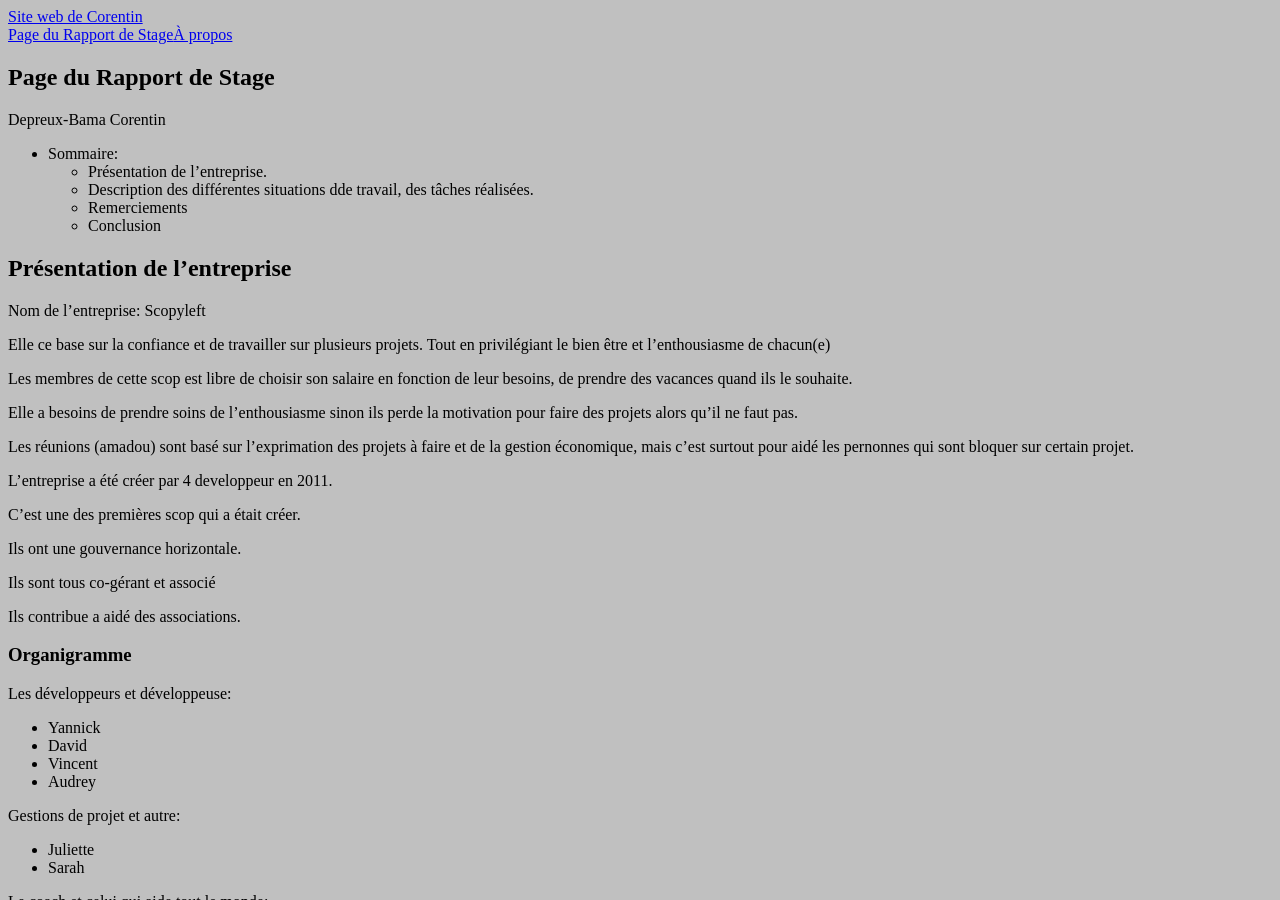
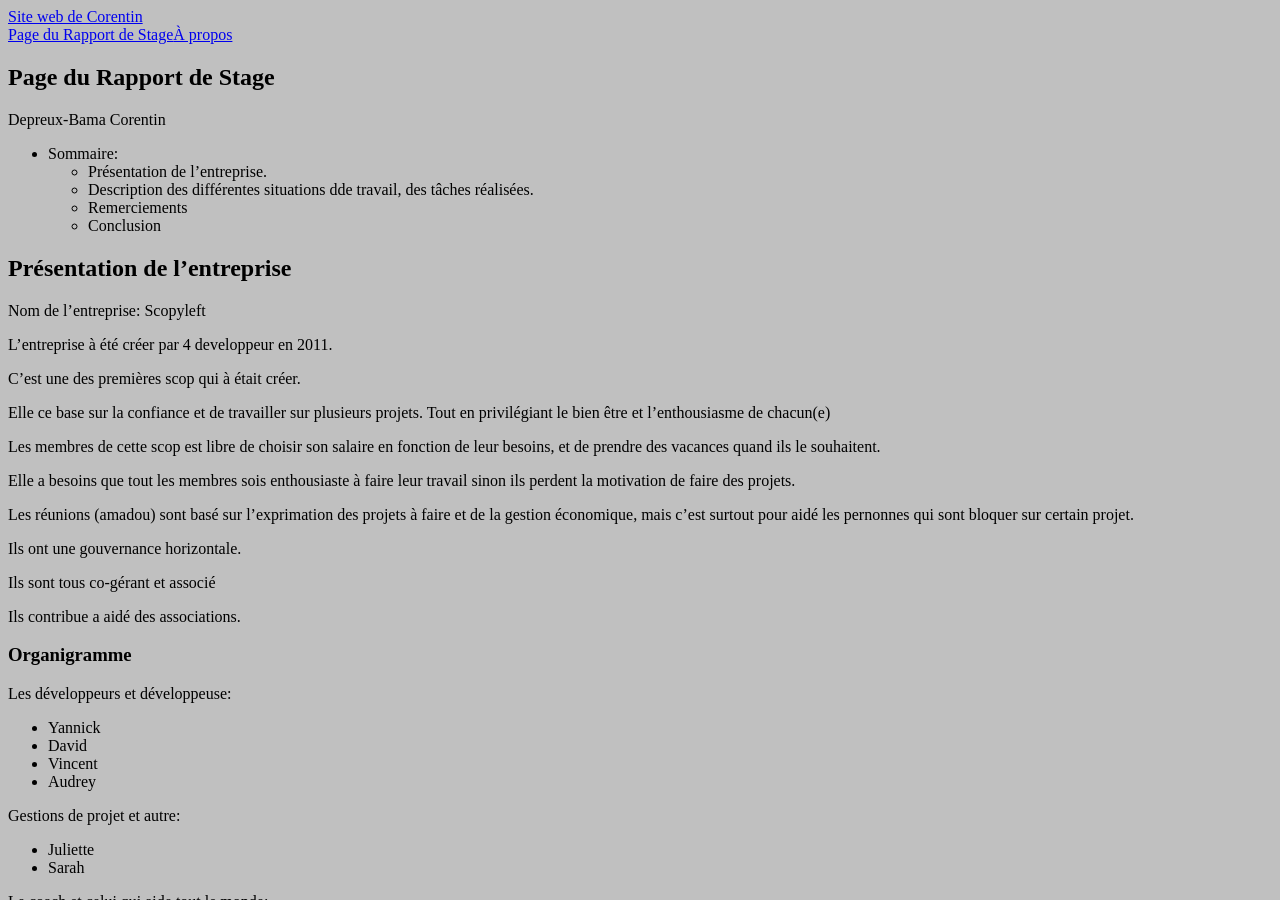
Before and after one commit to Corentin69008/Corentin69008.github.io, a Jekyll site: the page built from Rappport de stage.md, in a window 1280 px wide and 900 px high. Built offline with Jekyll 4.4.1, drawn with Linux system fonts in a browser that asks for light colours.

Commit message:
mise a jour du rapport

```diff
--- a/Rappport de stage.md
+++ b/Rappport de stage.md
@@ -17,19 +17,19 @@ Depreux-Bama Corentin
 
 Nom de l'entreprise: Scopyleft
 
+L'entreprise à été créer par 4 developpeur en 2011.
+
+C'est une des premières scop qui à était créer.
+
 Elle ce base sur la confiance et de travailler sur plusieurs projets.
 Tout en privilégiant le bien être et l'enthousiasme de chacun(e)
 
-Les membres de cette scop est libre de choisir son salaire en fonction de leur besoins, de prendre des vacances quand ils le souhaite.
+Les membres de cette scop est libre de choisir son salaire en fonction de leur besoins, et de prendre des vacances quand ils le souhaitent.
 
-Elle a besoins de prendre soins de l'enthousiasme sinon ils perde la motivation pour faire des projets alors qu'il ne faut pas.
+Elle a besoins que tout les membres sois enthousiaste à faire leur travail sinon ils perdent la motivation de faire des projets.
 
 Les réunions (amadou) sont basé sur l'exprimation des projets à faire et de la gestion économique,
 mais c'est surtout pour aidé les pernonnes qui sont bloquer sur certain projet.
-
-L'entreprise a été créer par 4 developpeur en 2011.
-
-C'est une des premières scop qui a était créer.
 
 Ils ont une gouvernance horizontale.
 
```
